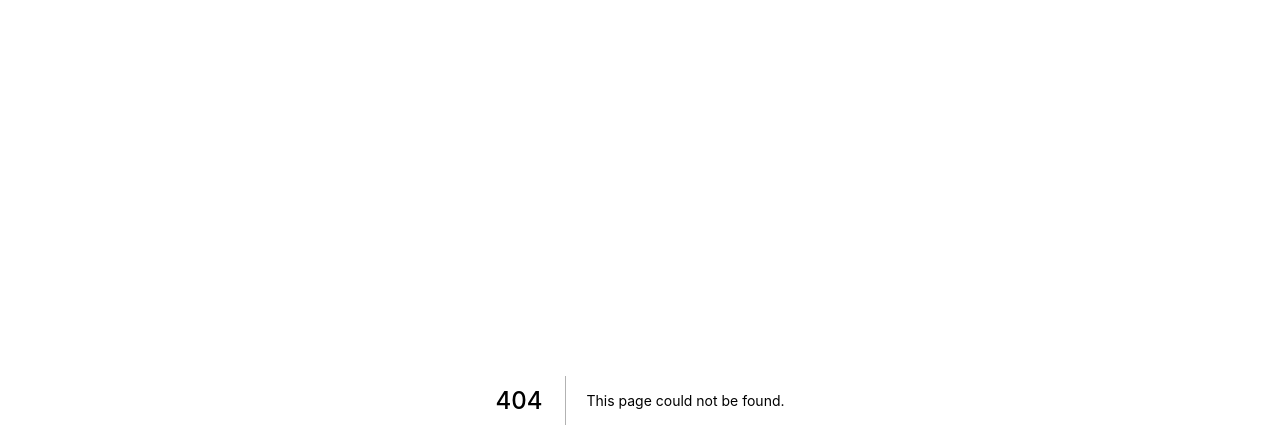
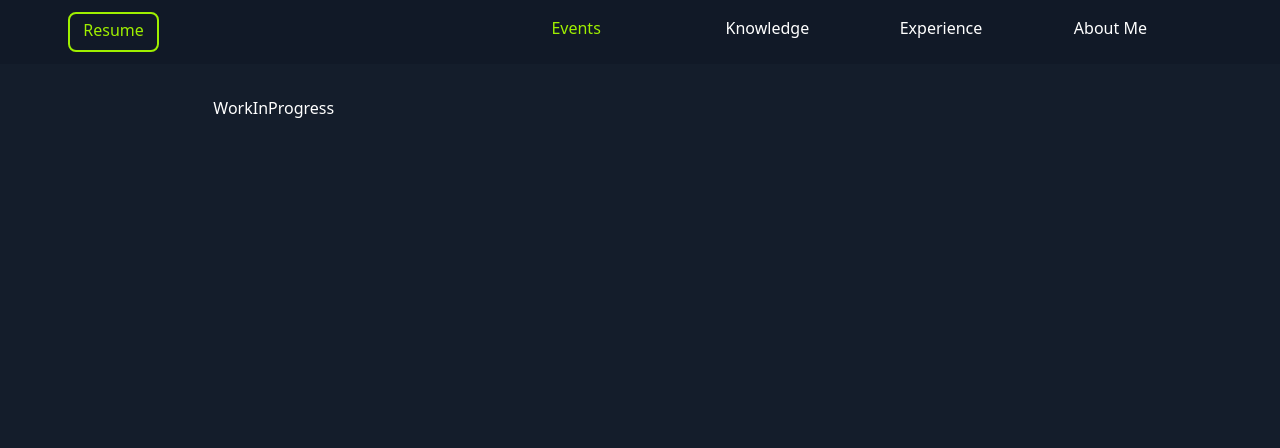
Before and after one commit to FranciscoJavierPizarro/portfolio, a Next.js app: page /events in a window 1280 px wide. Before the commit this address had no page. Shown: the top 448 px of the page. Built offline with nearby package versions, Linux system fonts and the light colour scheme.

Commit message:
Pages added, 1º rwd

```diff
--- a/components/AboutCard.js
+++ b/components/AboutCard.js
@@ -6,7 +6,7 @@ export default function AboutCard({title,text}) {
     ))
     return (
         <>
-        <div class="mt-8 bg-lightbg w-2/3 h-40 p-4">
+        <div class="mt-8 bg-lightbg w-full lg:w-2/3 min-h-40 p-4">
             <p class="text-xl font-semibold capitalize pb-2">
                 {title}
             </p>
--- a/components/AboutMe.js
+++ b/components/AboutMe.js
@@ -34,10 +34,10 @@ export default function AboutMe() {
 
     return (
         <>
-        <div class="w-full mr-60 text-white ml-8">
+        <div class="w-full mr-8 lg:mr-30 xl:mr-60 text-white ml-8">
             <p class="bold text-2xl">Francisco Javier Pizarro Martínez</p>
             {list}
-            <div class="mt-8 bg-lightbg w-2/3 h-40 p-4">
+            <div class="mt-8 bg-lightbg w-full lg:w-2/3 h-40 p-4">
                 <p class="text-xl font-semibold capitalize pb-2">
                     Favorite technologies:
                 </p>
--- a/components/NavBarButton.js
+++ b/components/NavBarButton.js
@@ -3,13 +3,13 @@ import { useRouter } from "next/router"
 
 export default function NavBarButton(props) {
     const router = useRouter()
-    var styleDiv = "h-full w-full sm:w-1/6 pt-4 pl-2"
+    var styleDiv = "h-full w-full lg:w-1/6 pt-4 pl-2"
     styleDiv += () => {router.pathname === props.link ? "bg-blueNavAccent" : "bg-blueNavDark"}
     return (
       <>
         <div className={styleDiv}>
             <p className={router.pathname === props.link ? "text-green capitalize " : "capitalize text-white hover:text-green"}>
-                <Link href="/">
+                <Link href={props.link}>
                     {props.nombre}
                 </Link>
             </p>
--- a/components/Navbar.js
+++ b/components/Navbar.js
@@ -61,7 +61,7 @@ export default function Navbar() {
             <div class="hidden w-full sm:ml-6 sm:block">
                 <div class="h-full flex">
                     <Resume/>
-                    <div class="w-full flex items-center justify-end">
+                    <div class="ml-8 w-full flex items-center justify-end">
                         {list}
                     </div>
                 </div>
--- /dev/null
+++ b/pages/events.js
@@ -0,0 +1,19 @@
+import styles from '../styles/Home.module.css'
+import Layout from '../components/Layout'
+import Navbar from '../components/Navbar'
+import Sidebar from '../components/Sidebar'
+export default function Events() {
+    return (
+      <div className="h-full bg-bg">
+        <Navbar/>
+        <div class=" flex w-full h-full mt-8">
+          <Sidebar/>
+          <p class="text-white">WorkInProgress</p>
+        </div>
+      </div>
+    )
+  }
+
+Events.getLayout = function getLayout(page) {
+  return <Layout>{page}</Layout>
+}
--- /dev/null
+++ b/pages/experience.js
@@ -0,0 +1,19 @@
+import styles from '../styles/Home.module.css'
+import Layout from '../components/Layout'
+import Navbar from '../components/Navbar'
+import Sidebar from '../components/Sidebar'
+export default function Experience() {
+    return (
+      <div className="h-full bg-bg">
+        <Navbar/>
+        <div class=" flex w-full h-full mt-8">
+          <Sidebar/>
+          <p class="text-white">WorkInProgress</p>
+        </div>
+      </div>
+    )
+  }
+
+Experience.getLayout = function getLayout(page) {
+  return <Layout>{page}</Layout>
+}
--- a/pages/index.js
+++ b/pages/index.js
@@ -10,7 +10,7 @@ export default function Home() {
       <Navbar/>
       <div class=" flex w-full h-full mt-8">
         <Sidebar/>
-        <div class="w-1/5"/>
+        <div class="w-1/5 hidden sm:block"/>
         <Imagen/>
         <AboutMe/>
       </div>
--- /dev/null
+++ b/pages/knowledge.js
@@ -0,0 +1,19 @@
+import styles from '../styles/Home.module.css'
+import Layout from '../components/Layout'
+import Navbar from '../components/Navbar'
+import Sidebar from '../components/Sidebar'
+export default function Knowledge() {
+    return (
+      <div className="h-full bg-bg">
+        <Navbar/>
+        <div class=" flex w-full h-full mt-8">
+          <Sidebar/>
+          <p class="text-white">WorkInProgress</p>
+        </div>
+      </div>
+    )
+  }
+
+Knowledge.getLayout = function getLayout(page) {
+  return <Layout>{page}</Layout>
+}
```
